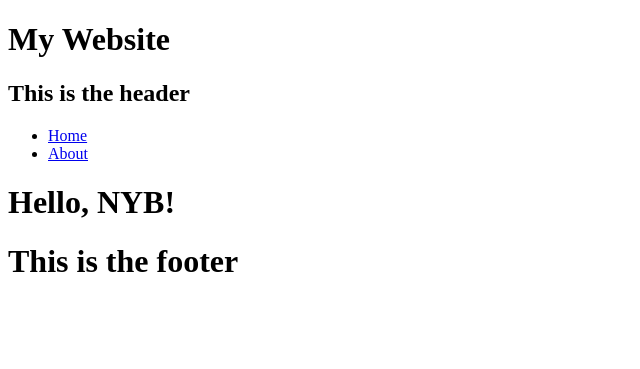
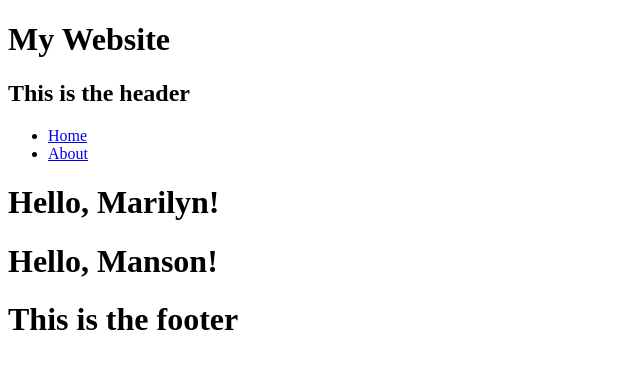
Before and after one commit to bunnany/L2_flask_exemplar, a Flask app: page / in a window 1280 px wide. Shown: the top 369 px of the page, without its empty margins (0-640 px from the left). Run offline with Flask 2, Linux system fonts and the light colour scheme.

Commit message:
Added for loop of names

```diff
--- a/main.py
+++ b/main.py
@@ -7,10 +7,12 @@ app = Flask(
     static_folder='static'
 )
 
+names = ["Marilyn", "Manson"]
+
 # Index page
 @app.route('/')
 def index():
-    return render_template('index.html', name="NYB")
+    return render_template('index.html', names=names)
 
 if __name__ == '__main__':
     # Run the Flask app
--- a/templates/index.html
+++ b/templates/index.html
@@ -1,4 +1,6 @@
 {% extends "base.html" %}
 {% block content %}
+{% for name in names %}
     <h1>Hello, {{ name }}!</h1>
+{% endfor %}
 {% endblock %}
```
